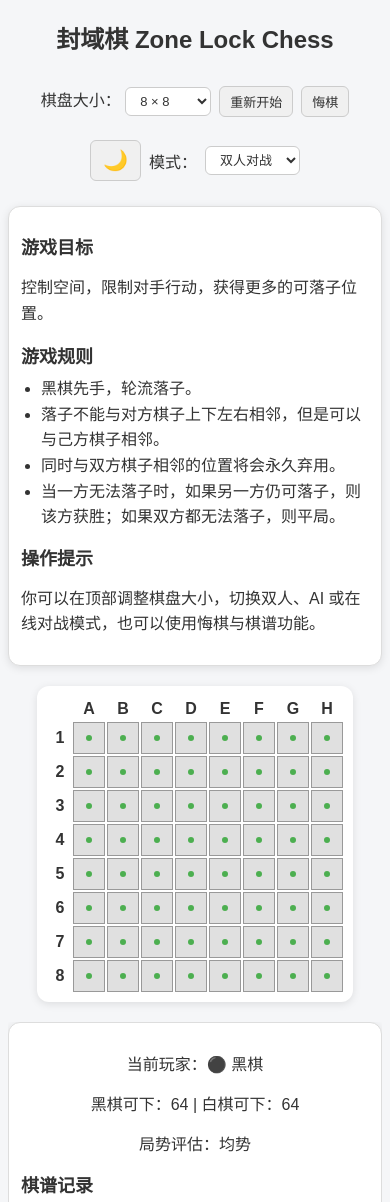
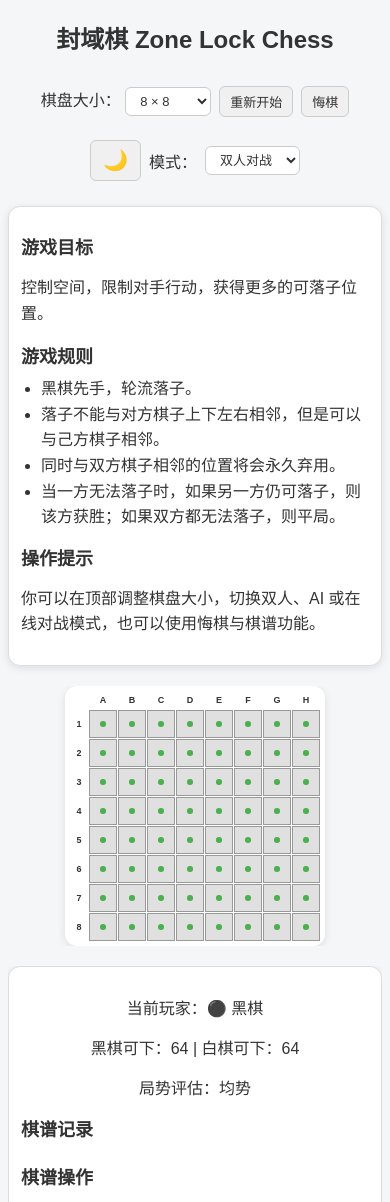
Before and after one commit to thudyq/Zone-Lock-Chess, a plain HTML site: page index.html in a window 390 px wide. Shown: the top 1202 px of the page. Drawn offline with Linux system fonts and the light colour scheme; no server answers.

Commit message:
v1.3.5手机端UI优化

```diff
--- a/style.css
+++ b/style.css
@@ -173,6 +173,8 @@ select {
     display: flex;
     justify-content: center;
     min-width: 0;
+    overflow-x: auto;
+    max-width: 100vw;
 }
 
 #sidePanel {
@@ -202,7 +204,7 @@ select {
 /* 棋盘区域 */
 #gameArea {
     width: fit-content;
-    padding: 15px;
+    padding: 15px 20px 20px 15px;
     margin: 0 auto;
     background: var(--board-bg);
     border-radius: 12px;
@@ -210,19 +212,9 @@ select {
     transition: background-color 0.3s;
 }
 
-#columnLabels {
-    display: flex;
-    margin-left: var(--coord-label-width);
-}
-
 #boardRow {
     display: flex;
     align-items: flex-start;
-}
-
-#rowLabels {
-    display: flex;
-    flex-direction: column;
 }
 
 #board {
@@ -533,7 +525,7 @@ select {
 #confirmActions {
     margin-top: 20px;
     display: flex;
-    justify-content: flex-end;
+    justify-content: center;
     gap: 10px;
 }
 
@@ -573,9 +565,9 @@ select {
 @media (max-width: 600px) {
     :root {
         --cell-size: 40px;
-        --piece-size: 28px;
-        --coord-label-width: 32px;
-        --coord-label-height: 32px;
+        --piece-size: 26px;
+        --coord-label-width: 28px;
+        --coord-label-height: 28px;
     }
 
     h1 {
@@ -592,8 +584,22 @@ select {
         gap: 8px;
     }
 
+    #board {
+        gap: 1px;
+    }
+    #columnLabels {
+        gap: 1px;
+    }
+    #rowLabels {
+        gap: 1px;
+    }
+
+    .coord-label {
+        font-size: 12px;
+    }
+
     #gameArea {
-        padding: 10px;
+        padding: 8px 12px 12px 8px;
     }
 
     .panelCard {
@@ -607,12 +613,36 @@ select {
     }
 }
 
+@media (max-width: 480px) {
+    :root {
+        --cell-size: 34px;
+        --piece-size: 22px;
+        --coord-label-width: 24px;
+        --coord-label-height: 24px;
+    }
+    #board {
+        gap: 1px;
+    }
+    #columnLabels {
+        gap: 1px;
+    }
+    #rowLabels {
+        gap: 1px;
+    }
+    .coord-label {
+        font-size: 10px;
+    }
+    #gameArea {
+        padding: 6px 10px 10px 6px;
+    }
+}
+
 @media (max-width: 400px) {
     :root {
-        --cell-size: 32px;
-        --piece-size: 22px;
-        --coord-label-width: 26px;
-        --coord-label-height: 26px;
+        --cell-size: 28px;
+        --piece-size: 18px;
+        --coord-label-width: 20px;
+        --coord-label-height: 20px;
     }
 
     button,
@@ -620,6 +650,39 @@ select {
         padding: 5px 10px;
         font-size: 13px;
     }
+
+    #board {
+        gap: 1px;
+    }
+    #columnLabels {
+        gap: 1px;
+    }
+    #rowLabels {
+        gap: 1px;
+    }
+
+    .coord-label {
+        font-size: 9px;
+    }
+
+    #gameArea {
+        padding: 4px 5px 5px 4px;
+    }
+}
+
+@media (max-width: 350px) {
+    :root {
+        --cell-size: 24px;
+        --piece-size: 16px;
+        --coord-label-width: 18px;
+        --coord-label-height: 18px;
+    }
+    .coord-label {
+        font-size: 8px;
+    }
+    #gameArea {
+        padding: 2px;
+    }
 }
 
 /* 工具类 */
```
